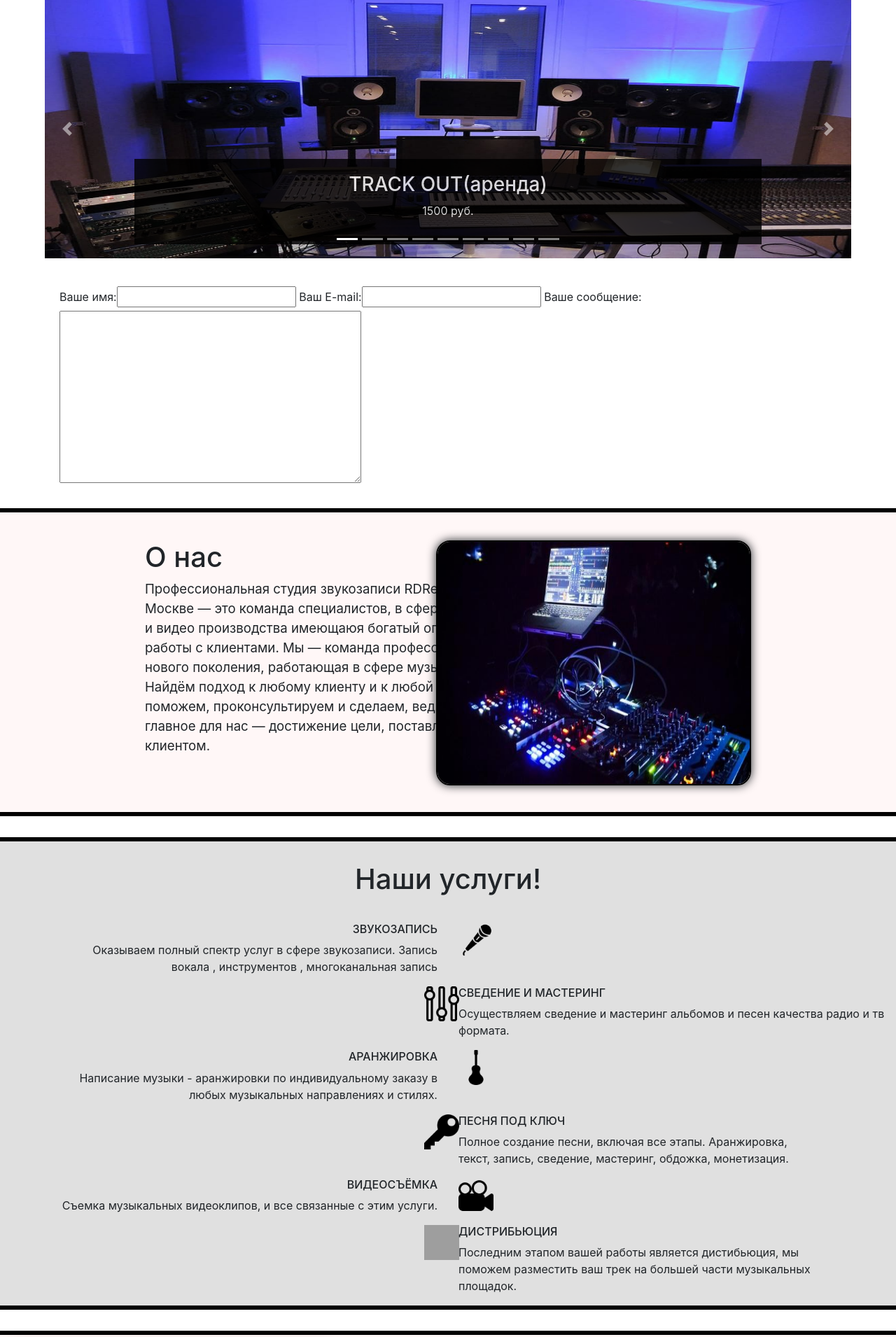
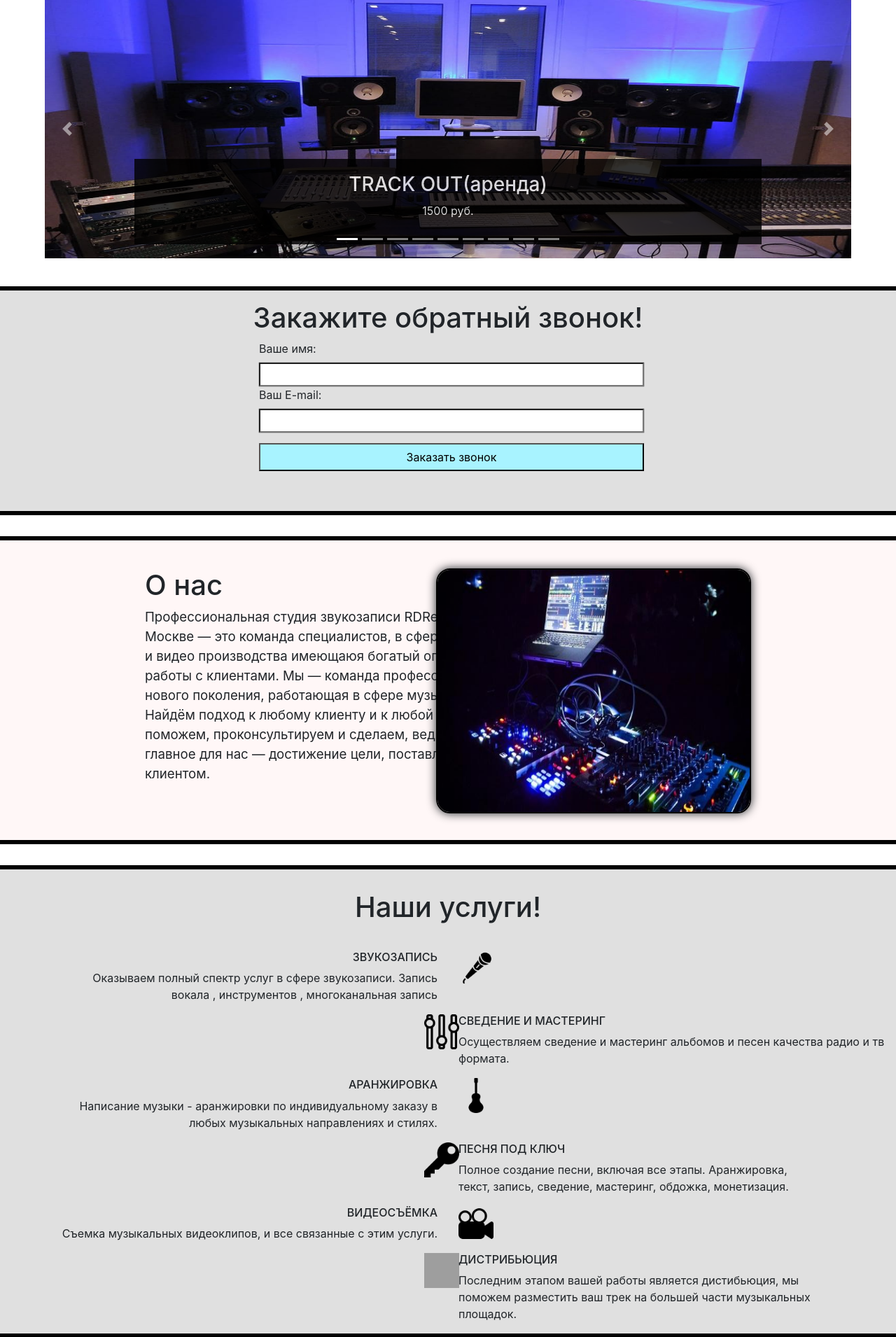
Before and after one commit to AbndreyMichaylov/RDRecords, a Django app: page /mainpage/ in a window 1280 px wide. Shown: the part 137-2047 px from the top of the page at 70% size. Run offline with Django 3.2, Linux system fonts and the light colour scheme; some libraries are stand-ins or nearby versions; grey boxes are pictures that could not be loaded.

Commit message:
todaay
day

```diff
--- a/Studio/MainPage/forms.py
+++ b/Studio/MainPage/forms.py
@@ -3,4 +3,3 @@ from django import forms
 class ObrZv(forms.Form):
     name = forms.CharField(label="Ваше имя")
     email = forms.EmailField(label="Ваш E-mail")
-    textarea = forms.CharField(label="Ваше сообщение", widget=forms.Textarea)
--- a/Studio/MainPage/templates/MainPage/MainPage.html
+++ b/Studio/MainPage/templates/MainPage/MainPage.html
@@ -63,7 +63,7 @@
     <div class="carousel-inner">
 
       <div class="carousel-item active">
-        <img class="d-block w-90" src="{% static 'photos/tovar1.jpg' %}" height="370" alt="Первый слайд">
+        <a href="Uslugi"><img class="d-block w-90" src="{% static 'photos/tovar1.jpg' %}" height="370" alt="Первый слайд"></a>
         <div class="carousel-caption d-none d-md-block">
           <h3 class="backgroundsl">TRACK OUT(аренда)</h3>
           <p class="backgroundsl">1500 руб.</p>
@@ -71,7 +71,7 @@
       </div>
 
       <div class="carousel-item">
-        <img class="d-block w-90" src="{% static 'photos/tovar2.jpg' %}"  height="370" alt="Второй слайд">
+        <a href="Uslugi"><img class="d-block w-90" src="{% static 'photos/tovar2.jpg' %}"  height="370" alt="Второй слайд"></a>
         <div class="carousel-caption d-none d-md-block">
           <h3 class="backgroundsl">WAV LEASING(аренда)</h3>
           <p class="backgroundsl">850 руб.</p>
@@ -79,7 +79,7 @@
       </div>
 
       <div class="carousel-item">
-        <img class="d-block w-90" src="{% static 'photos/tovar3.jpg' %}" height="370" alt="Третий слайд">
+        <a href="Uslugi"><img class="d-block w-90" src="{% static 'photos/tovar3.jpg' %}" height="370" alt="Третий слайд"></a>
         <div class="carousel-caption d-none d-md-block">
           <h3 class="backgroundsl">MP3 LEASING(аренда)</h3>
           <p class="backgroundsl">500 руб.</p>
@@ -87,7 +87,7 @@
       </div>
 
       <div class="carousel-item">
-        <img class="d-block w-90" src="{% static 'photos/tovar4.jpg' %}" height="370" alt="Четвертый слайд">
+        <a href="Uslugi"><img class="d-block w-90" src="{% static 'photos/tovar4.jpg' %}" height="370" alt="Четвертый слайд"></a>
         <div class="carousel-caption d-none d-md-block">
           <h3 class="backgroundsl">Написание минусовка</h3>
           <p class="backgroundsl">От 3000 руб. до 4000 руб.</p>
@@ -95,7 +95,7 @@
       </div>
 
       <div class="carousel-item">
-        <img class="d-block w-90" src="{% static 'photos/tovar5.jpg' %}" height="370" alt="Четвертый слайд">
+        <a href="Uslugi"><img class="d-block w-90" src="{% static 'photos/tovar5.jpg' %}" height="370" alt="Пятый слайд"></a>
         <div class="carousel-caption d-none d-md-block">
           <h3>Запись инструментала</h3>
           <p>800 руб.</p>
@@ -103,7 +103,7 @@
       </div>
 
       <div class="carousel-item">
-        <img class="d-block w-90" src="{% static 'photos/tovar6.jpg' %}" height="370" alt="Четвертый слайд">
+        <a href="Uslugi"><img class="d-block w-90" src="{% static 'photos/tovar6.jpg' %}" height="370" alt="Шестой слайд"></a>
         <div class="carousel-caption d-none d-md-block">
           <h3>Запись трека(1 час.)</h3>
           <p>500 руб.</p>
@@ -111,7 +111,7 @@
       </div>
 
       <div class="carousel-item">
-        <img class="d-block w-90" src="{% static 'photos/tovar7.jpg' %}" height="370" alt="Четвертый слайд">
+        <a href="Uslugi"><img class="d-block w-90" src="{% static 'photos/tovar7.jpg' %}" height="370" alt="Седьмой слайд"></a>
         <div class="carousel-caption d-none d-md-block">
           <h3>Операторская работа</h3>
           <p>750 руб.</p>
@@ -119,7 +119,7 @@
       </div>
 
       <div class="carousel-item">
-        <img class="d-block w-90" src="{% static 'photos/tovar8.jpg' %}" height="370" alt="Четвертый слайд">
+        <a href="Uslugi"><img class="d-block w-90" src="{% static 'photos/tovar8.jpg' %}" height="370" alt="Восьмой слайд"></a>
         <div class="carousel-caption d-none d-md-block">
           <h3>Услуги видеомонтажа</h3>
           <p>1750 руб.</p>
@@ -127,7 +127,7 @@
       </div>
 
       <div class="carousel-item">
-        <img class="d-block w-90" src="{% static 'photos/tovar9.jpg' %}" height="370" alt="Четвертый слайд">
+        <a href="Uslugi"><img class="d-block w-90" src="{% static 'photos/tovar9.jpg' %}" height="370" alt="Девятый слайд"></a>
         <div class="carousel-caption d-none d-md-block">
           <h3>Создание обложки</h3>
           <p>150 руб.</p>
@@ -146,14 +146,25 @@
     </a>
   </div>
 
-  <div class="container">
-    <form method="post">
-      {% csrf_token %}
+<div class="c2" style="  border-top: 6px solid black; border-bottom: 6px solid black;">
+  <div class="container" style="height: 300px;">
+    <h1 style="text-align: center; margin-top: 15px;">Закажите обратный звонок!</h1>
+    <div class="row">
+      <div class="col-md-3"></div>
+      <div class="col-md-2">
+        <form method="post">
+          {% csrf_token %}
 
-      {{ form }}
+          {{ form }}
 
-    </form>
+
+          <button type="submit"  class="submit">Заказать звонок</button>
+        </form>
+      </div>
+    </div>
   </div>
+</div>
+
 
   <div class="c1" style="height: 440px; margin-top: 30px; margin-bottom: 30px;  border-top: 6px solid black; border-bottom: 6px solid black;">
       <div class="container onasopis">
--- a/Studio/MainPage/views.py
+++ b/Studio/MainPage/views.py
@@ -4,7 +4,7 @@ import smtplib
 from email.mime.text import MIMEText
 from email.mime.multipart import MIMEMultipart
 # Create your views here.
-def sendMsg(clientName, clientEmail, clientText):
+def sendMsg(clientName, clientEmail):
     login = 'clientSender@yandex.ru'
     password = 'KARTON432'
     url = 'smtp.yandex.ru'
@@ -13,7 +13,7 @@ def sendMsg(clientName, clientEmail, clientText):
     message = MIMEMultipart()
     message['Subject'] = 'Новый клиент ждет звонка!'
     message['From'] = 'clientSender@yandex.ru'
-    body = 'Клиент "' + str(clientName) + '" с данной почтой "' + str(clientEmail) + '" говорит: ' + str(clientText)
+    body = 'Клиент "' + str(clientName) + '" с данной почтой "' + str(clientEmail) + '" ждет звонка!'
     message.attach(MIMEText(body, 'plain'))
 
     server = smtplib.SMTP_SSL(url, 465)
@@ -32,9 +32,8 @@ def Printsait(request):
 
             name = form.cleaned_data['name']
             email = form.cleaned_data['email']
-            textarea = form.cleaned_data['textarea']
-            print(name, email, textarea)
-            sendMsg(name, email, textarea)
+            print(name, email)
+            sendMsg(name, email)
 
 
     print(request.path)
--- a/Studio/static/css/style.css
+++ b/Studio/static/css/style.css
@@ -67,6 +67,26 @@ nav {
 }
 
 
+input {
+  width: 550px;
+  height: 34px;
+  box-shadow: 0 0 1px;
+}
+
+textarea {
+  width: 550px;
+  height: 120px;
+  box-shadow: 0 0 1px;
+}
+
+.submit {
+  margin-top: 15px;
+  width: 550px;
+  height: 40px;
+  background-color: #a8f3ff;
+}
+
+
 .n {
   text-decoration: none;
   outline: none;
```
